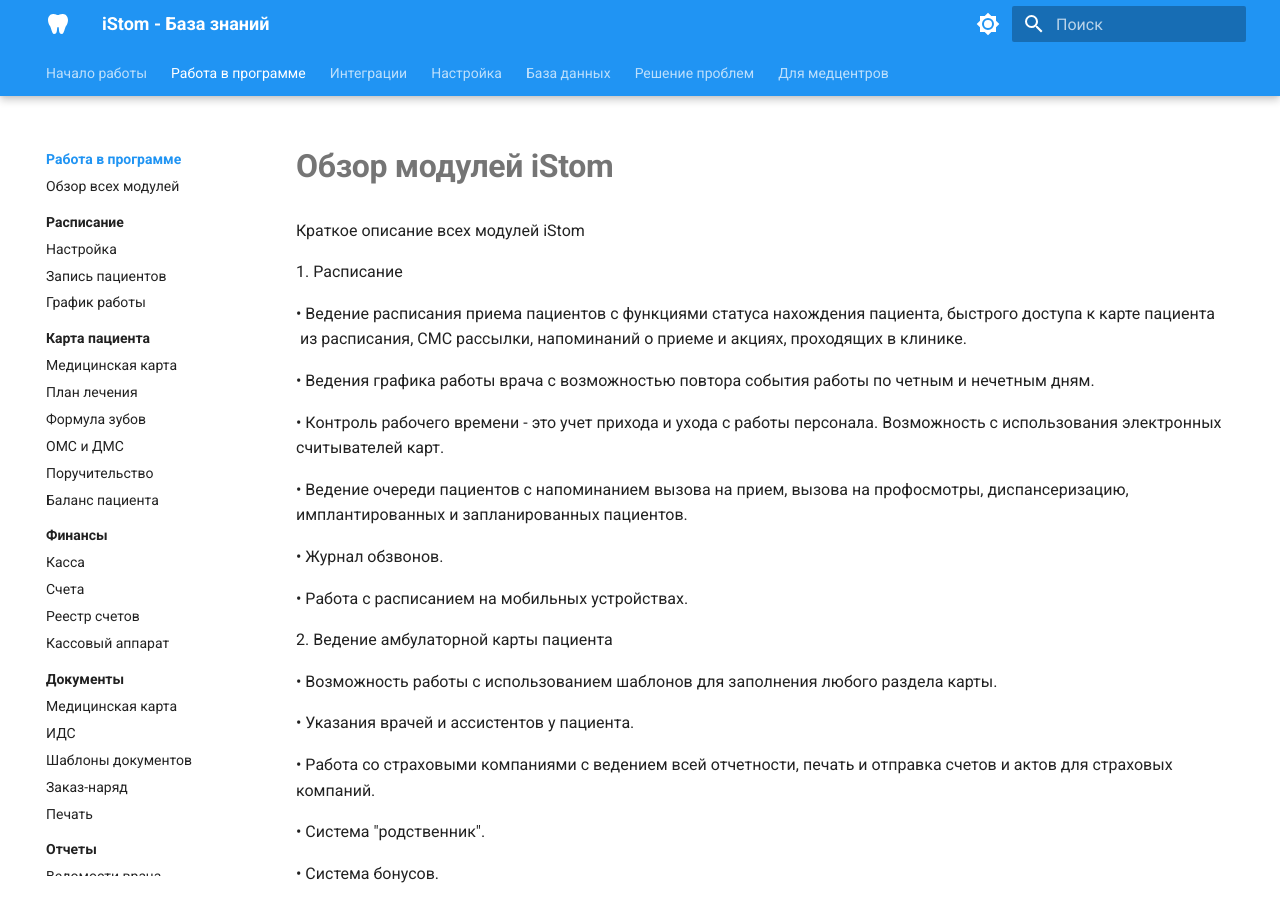
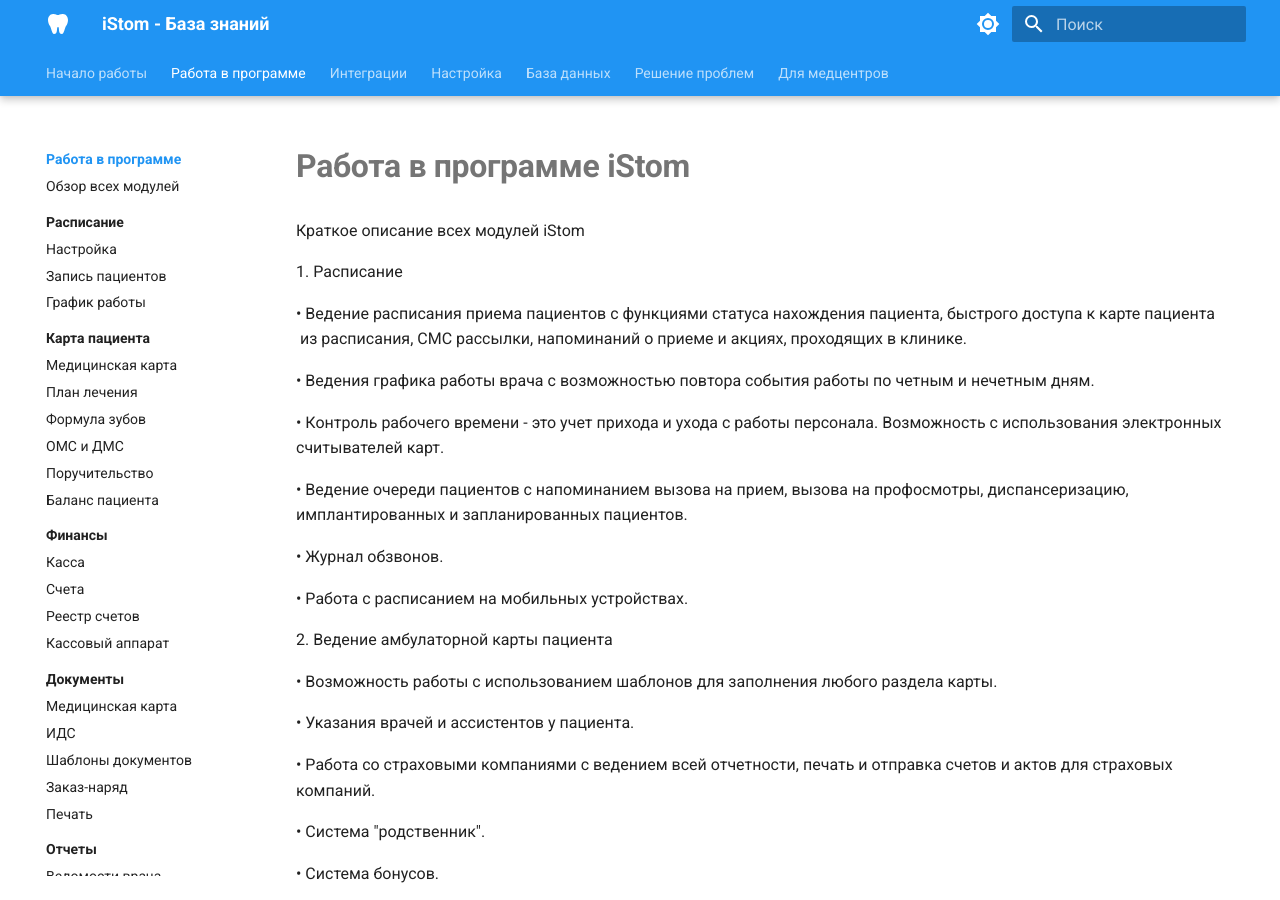
Before and after one commit to boodaloo/istom-docs, an MkDocs documentation site: the page built from docs/modules/index.md, in a window 1280 px wide and 900 px high. Built offline with MkDocs 1.6.1 and Material for MkDocs 9.7.7, drawn with Linux system fonts in a browser that asks for light colours.

```diff
--- a/docs/modules/index.md
+++ b/docs/modules/index.md
@@ -1,4 +1,4 @@
-# Обзор модулей iStom
+# Работа в программе iStom
 
 Краткое описание всех модулей iStom
 
```
Also changed, not shown: docs/modules/overview.md (+1 -1 lines).
